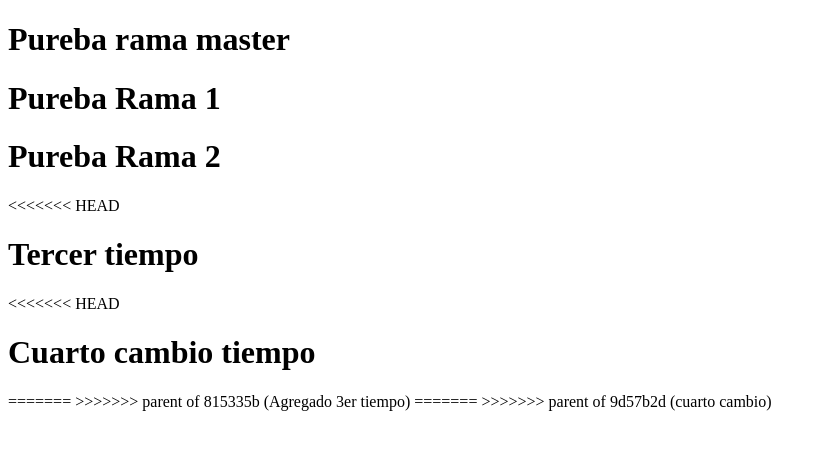
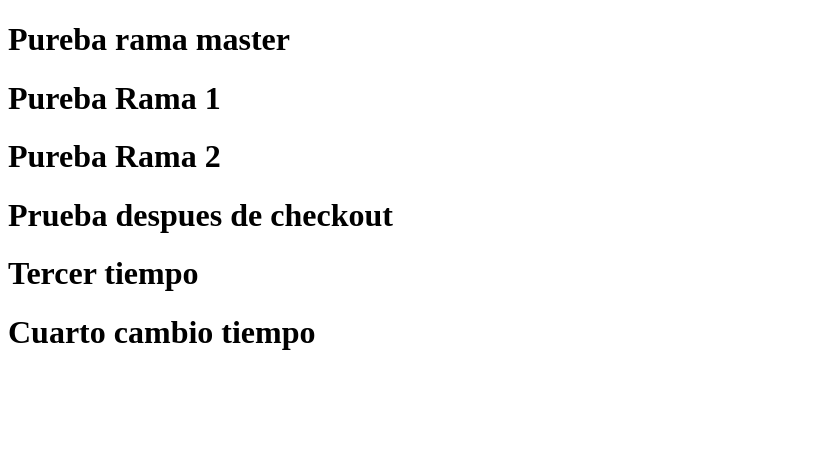
Before and after one commit to kwaale/PruebasRamas, a plain HTML site: page index.html in a window 1280 px wide. Shown: the whole page, without its empty margins (0-826 px from the left). Drawn offline with Linux system fonts and the light colour scheme.

Commit message:
despues de checkout

```diff
--- a/index.html
+++ b/index.html
@@ -10,13 +10,8 @@
     <h1>Pureba rama master</h1>
     <h1>Pureba Rama 1</h1>
     <h1>Pureba Rama 2</h1>
-<<<<<<< HEAD
+    <h1>Prueba despues de checkout</h1>
     <h1>Tercer tiempo</h1>
-<<<<<<< HEAD
     <h1>Cuarto cambio tiempo</h1>
-=======
->>>>>>> parent of 815335b (Agregado 3er tiempo)
-=======
->>>>>>> parent of 9d57b2d (cuarto cambio)
 </body>
 </html>
```
